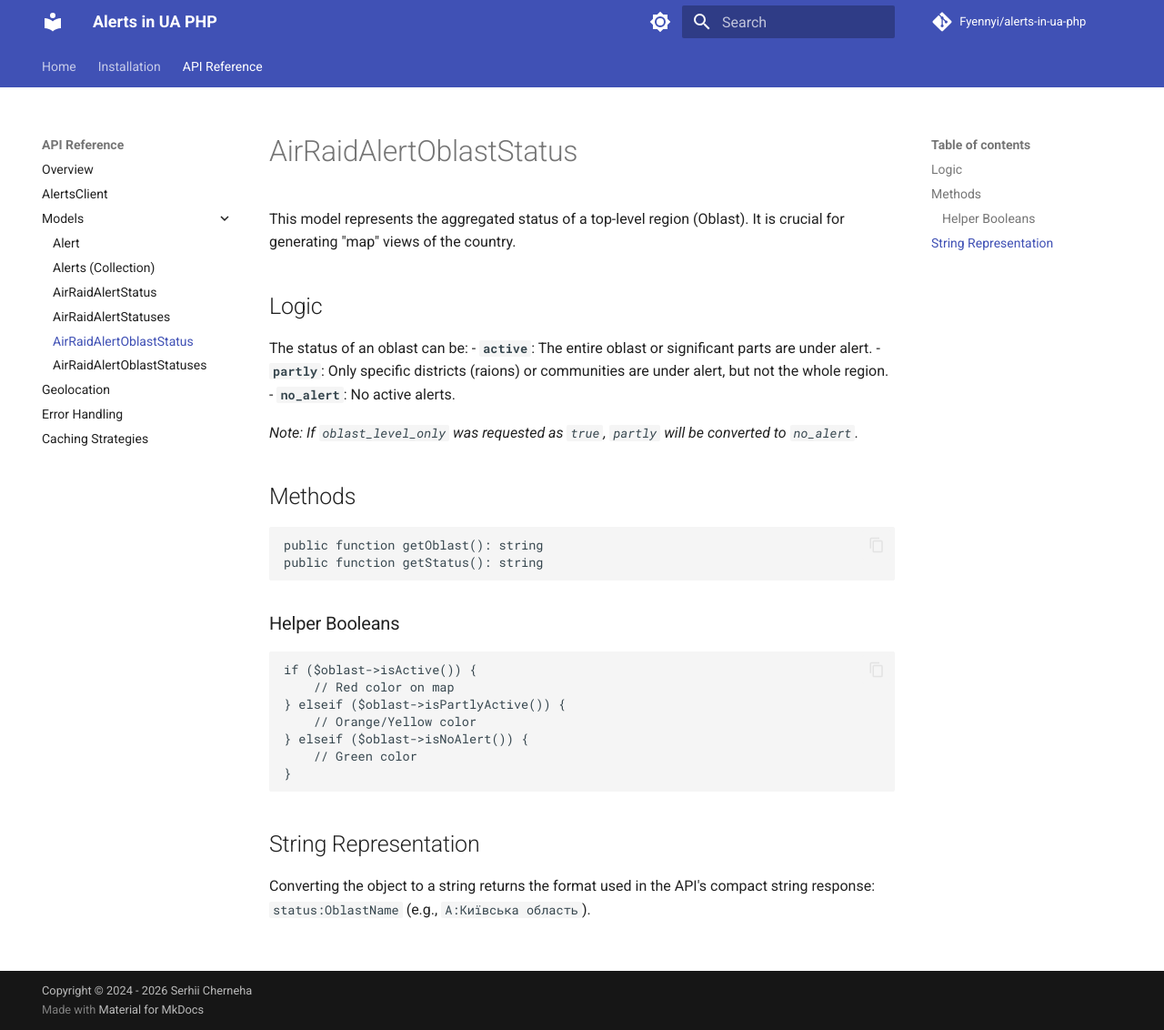
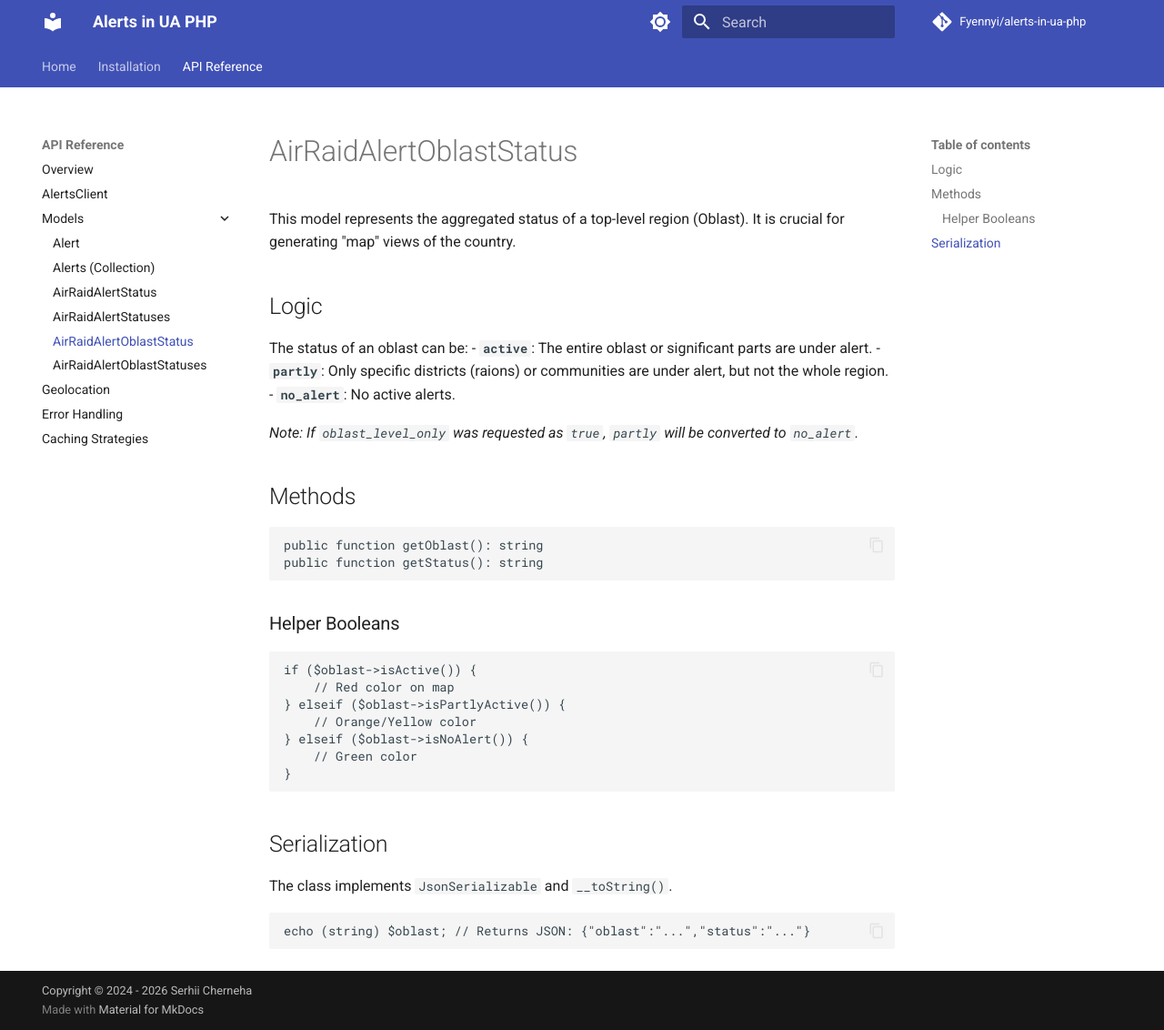
Before and after one commit to Fyennyi/alerts-in-ua-php, an MkDocs documentation site: the page built from docs/methods/air-raid-alert-oblast-status.md, in a window 1280 px wide and 1132 px high. Shown: the whole window at 91% size. Built offline with MkDocs 1.6.1 and Material for MkDocs 9.7.7, drawn with Linux system fonts in a browser that asks for light colours; comment, search, counter and statistics services are not loaded.

Commit message:
docs: Update detailed method documentation for __toString() methods

````diff
--- a/docs/methods/air-raid-alert-oblast-status.md
+++ b/docs/methods/air-raid-alert-oblast-status.md
@@ -30,6 +30,10 @@ if ($oblast->isActive()) {
 }
 ```
 
-## String Representation
+## Serialization
 
-Converting the object to a string returns the format used in the API's compact string response: `status:OblastName` (e.g., `A:Київська область`).
+The class implements `JsonSerializable` and `__toString()`.
+
+```php
+echo (string) $oblast; // Returns JSON: {"oblast":"...","status":"..."}
+```
````
Also changed, not shown: docs/methods/air-raid-alert-oblast-statuses.md (+6 -2 lines), docs/methods/air-raid-alert-status.md (+8 -0 lines), docs/methods/air-raid-alert-statuses.md (+8 -0 lines), docs/methods/alert.md (+2 -1 lines), docs/methods/alerts.md (+8 -0 lines).
